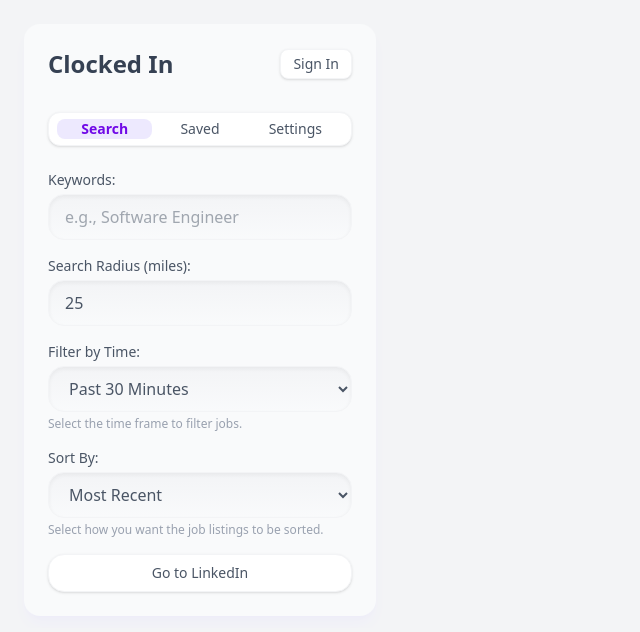
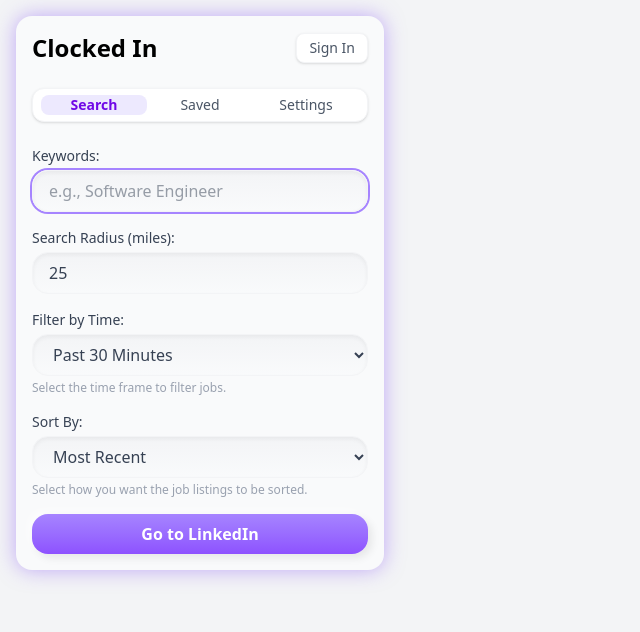
Before and after one commit to J-Walters/job-search-extension, a React (Vite) app: page / in a window 1280 px wide. Shown: the top 632 px of the page, without its empty margins (0-640 px from the left). Built offline with nearby package versions, Linux system fonts and the light colour scheme.

Commit message:
style: update minor UI styling for improved appearance

```diff
--- a/src/App.tsx
+++ b/src/App.tsx
@@ -3,6 +3,7 @@ import { useState, useEffect } from 'react';
 
 import LinkedInSearchForm from './components/LinkedInSearchForm';
 import SavedSearchList from './components/SavedSearchList';
+import Settings from './components/Settings';
 import type { FormFields, SavedSearch } from './types/index';
 
 function App() {
@@ -23,9 +24,7 @@ function App() {
     });
   }, []);
 
-  // chrome.storage.local.get(['searches']);
-  // chrome.storage.local.remove(['searches']);
-  chrome.storage.local.get(console.log);
+  // chrome.storage.local.get(console.log);
 
   const buildLinkedInSearchUrl = ({
     keywords,
@@ -88,15 +87,15 @@ function App() {
     {
       id: 'settings',
       label: 'Settings',
-      content: <p>i am settings</p>,
+      content: <Settings setSearches={setSearches} />,
     },
   ];
 
   return (
-    <div className='max-w-lg mx-auto p-6 rounded-2xl shadow-lg bg-gray-50 shadow-violet-200/20'>
+    <div className='max-h-[640px] w-full flex flex-col mx-auto p-4 rounded-2xl bg-gray-50 shadow-[0_0_20px_rgba(139,92,246,0.5)]'>
       <header className='flex flex-col'>
         <div className='flex items-center justify-between'>
-          <h1 className='text-2xl font-semibold text-gray-700'>Clocked In</h1>
+          <h1 className='text-2xl font-semibold'>Clocked In</h1>
           <button
             type='button'
             className='px-3 py-1 rounded-lg bg-white text-gray-600 text-sm font-medium shadow-sm border border-gray-100'
@@ -104,7 +103,7 @@ function App() {
             Sign In
           </button>
         </div>
-        <nav className='mt-8 flex justify-between rounded-xl bg-white px-2 py-1.5 shadow-sm border border-gray-100 text-gray-600 text-sm'>
+        <nav className='mt-6 flex justify-between rounded-xl bg-white px-2 py-1.5 shadow-sm border border-gray-100 text-gray-600 text-sm'>
           {tabs.map((tab) => (
             <button
               key={tab.id}
--- a/src/components/LinkedInSearchForm.tsx
+++ b/src/components/LinkedInSearchForm.tsx
@@ -30,12 +30,13 @@ function LinkedInSearchForm({ onSubmit }: LinkedInSearchFormProps) {
       <div>
         <label
           htmlFor='keywords'
-          className='block text-sm font-medium text-gray-600 mb-1'
+          className='block text-sm font-medium text-gray-700 mb-1'
         >
           Keywords:
         </label>
         <input
-          className='w-full px-4 py-2.5 rounded-2xl bg-gradient-to-b from-gray-100 to-gray-50 text-gray-600 shadow-inner border border-gray-100 focus:outline-none focus:ring-2 focus:ring-violet-200 focus:ring-offset-0'
+          autoFocus
+          className='w-full px-4 py-2 rounded-2xl bg-gradient-to-b from-gray-100 to-gray-50 text-gray-700 shadow-inner border border-gray-100 focus:outline-none focus:ring-2 focus:ring-violet-400'
           type='text'
           placeholder='e.g., Software Engineer'
           {...register('keywords', {
@@ -49,16 +50,17 @@ function LinkedInSearchForm({ onSubmit }: LinkedInSearchFormProps) {
           </span>
         )}
       </div>
+
       <div>
         <label
-          className='block text-sm font-medium text-gray-600 mb-1'
           htmlFor='searchRadius'
+          className='block text-sm font-medium text-gray-700 mb-1'
         >
           Search Radius (miles):
         </label>
         <input
           id='searchRadius'
-          className='w-full px-4 py-2.5 rounded-2xl bg-gradient-to-b from-gray-100 to-gray-50 text-gray-600 shadow-inner border border-gray-100 focus:outline-none'
+          className='w-full px-4 py-2 rounded-2xl bg-gradient-to-b from-gray-100 to-gray-50 text-gray-700 shadow-inner border border-gray-100 focus:outline-none focus:ring-2 focus:ring-violet-400'
           type='number'
           placeholder='25'
           {...register('searchRadius', {
@@ -75,14 +77,14 @@ function LinkedInSearchForm({ onSubmit }: LinkedInSearchFormProps) {
       </div>
       <div>
         <label
-          className='block text-sm font-medium text-gray-600 mb-1'
           htmlFor='time'
+          className='block text-sm font-medium text-gray-700 mb-1'
         >
           Filter by Time:
         </label>
         <select
           id='time'
-          className='w-full px-4 py-2.5 rounded-2xl bg-gradient-to-b from-gray-100 to-gray-50 text-gray-600 shadow-inner border border-gray-100 focus:outline-none'
+          className='w-full px-4 py-2 rounded-2xl bg-gradient-to-b from-gray-100 to-gray-50 text-gray-700 shadow-inner border border-gray-100 focus:outline-none focus:ring-2 focus:ring-violet-400'
           {...register('time')}
         >
           <option value='r1800'>Past 30 Minutes</option>
@@ -94,16 +96,17 @@ function LinkedInSearchForm({ onSubmit }: LinkedInSearchFormProps) {
           Select the time frame to filter jobs.
         </span>
       </div>
+
       <div>
         <label
-          className='block text-sm font-medium text-gray-600 mb-1'
           htmlFor='sortBy'
+          className='block text-sm font-medium text-gray-700 mb-1'
         >
           Sort By:
         </label>
         <select
           id='sortBy'
-          className='w-full px-4 py-2.5 rounded-2xl bg-gradient-to-b from-gray-100 to-gray-50 text-gray-600 shadow-inner border border-gray-100 focus:outline-none'
+          className='w-full px-4 py-2 rounded-2xl bg-gradient-to-b from-gray-100 to-gray-50 text-gray-700 shadow-inner border border-gray-100 focus:outline-none focus:ring-2 focus:ring-violet-400'
           {...register('sortBy')}
         >
           <option value='R'>Relevance</option>
@@ -113,10 +116,15 @@ function LinkedInSearchForm({ onSubmit }: LinkedInSearchFormProps) {
           Select how you want the job listings to be sorted.
         </span>
       </div>
+
       <button
         type='submit'
         disabled={isSubmitting}
-        className='w-full py-2 rounded-2xl bg-white text-gray-600 text-sm font-medium shadow-sm border border-gray-100 hover:shadow-md active:shadow-inner transition'
+        className='w-full py-2 rounded-2xl  font-semibold text-white transition
+            bg-gradient-to-b from-violet-400 to-violet-500
+            shadow-[4px_4px_8px_rgba(0,0,0,0.08),-4px_-4px_8px_rgba(255,255,255,0.6)]
+            hover:shadow-[inset_2px_2px_6px_rgba(0,0,0,0.05),inset_-2px_-2px_6px_rgba(255,255,255,0.4)]
+            active:shadow-inner'
       >
         {isSubmitting ? 'Searching...' : 'Go to LinkedIn'}
       </button>
--- a/src/components/SavedSearchCard.tsx
+++ b/src/components/SavedSearchCard.tsx
@@ -1,4 +1,4 @@
-import { Trash, Pencil } from 'lucide-react';
+import { Trash } from 'lucide-react';
 
 import type { SavedSearch } from '../types';
 import type { TimeFrameKey } from '../types';
--- a/src/index.css
+++ b/src/index.css
@@ -12,8 +12,8 @@
 html, body {
   min-width: 320px;
   max-width: 400px;
-  padding: .75rem;
-  height: auto;
-  min-height: 100%;
-  overflow: hidden;
+  max-height: 620px;
+  padding: .5rem;
+  margin: 0;
+  overflow: visible;
 }
```
